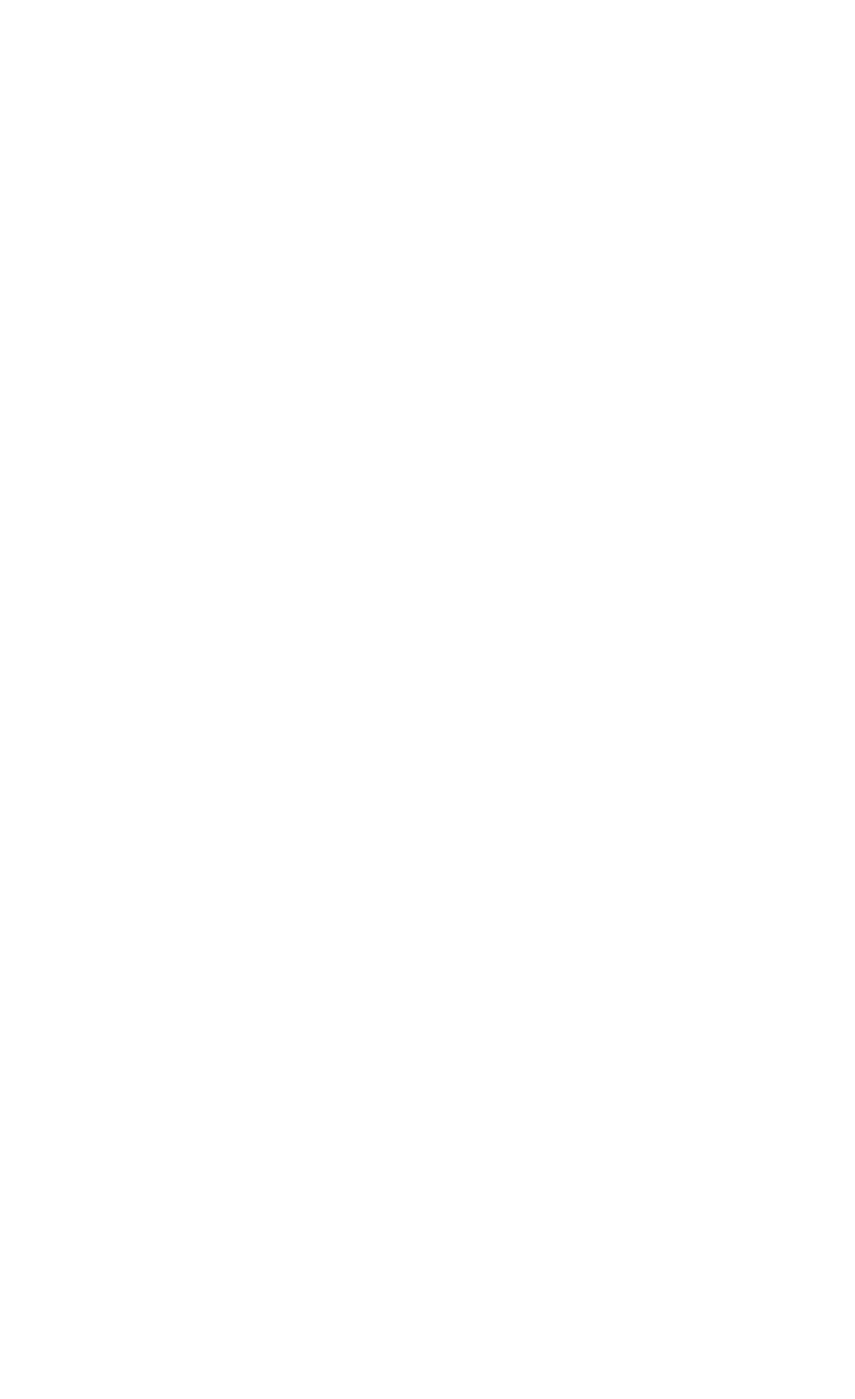
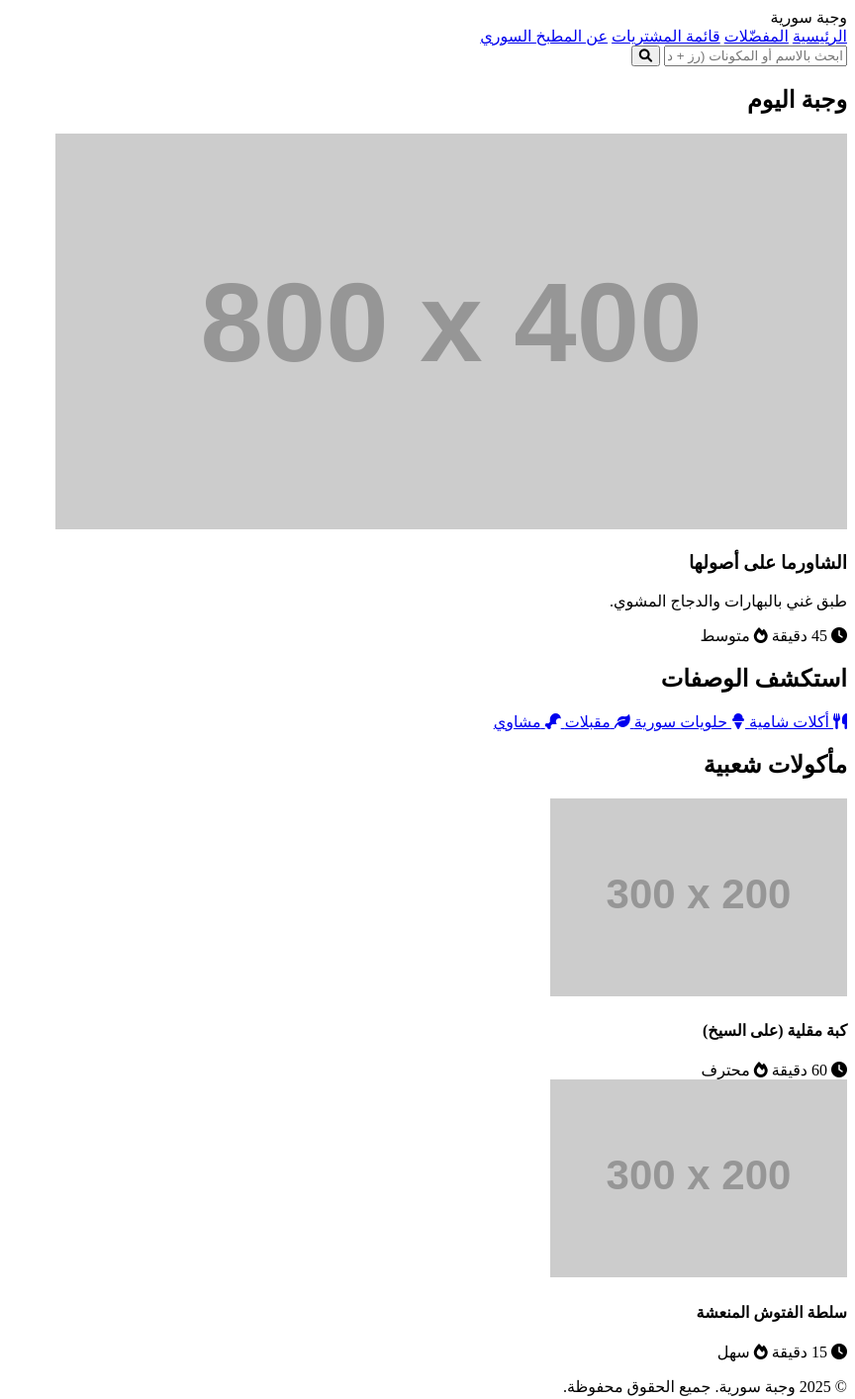
Before and after one commit to aymenbakkour/Mix-messages, a plain HTML site: page index.html in a window 1280 px wide. Shown: the whole page at 99% size, without its empty margins (416-1280 px from the left). Before the commit the page ends 800 px from the top, so only its background shows below. Drawn offline with Linux system fonts and the light colour scheme; placeholder pictures from the web are drawn by us.

Commit message:
index.html aktualisieren

```diff
--- a/index.html
+++ b/index.html
@@ -1,13 +1,97 @@
 <!DOCTYPE html>
-<html lang="en">
+<html lang="ar" dir="rtl">
 <head>
     <meta charset="UTF-8">
-    <meta http-equiv="X-UA-Compatible" content="IE=edge">
     <meta name="viewport" content="width=device-width, initial-scale=1.0">
-    <script src="script.js"></script>
-    <title>Document</title>
+    <title>وجبة سورية - المطبخ السوري الأصيل</title>
+    <link rel="stylesheet" href="style.css">
+    <link href="https://fonts.googleapis.com/css2?family=Cairo:wght@400;700&display=swap" rel="stylesheet">
+    <link rel="stylesheet" href="https://cdnjs.cloudflare.com/ajax/libs/font-awesome/6.0.0-beta3/css/all.min.css">
 </head>
 <body>
+    <header>
+        <div class="logo">وجبة سورية</div>
+        <nav>
+            <a href="index.html" class="active">الرئيسية</a>
+            <a href="#">المفضّلات</a>
+            <a href="#">قائمة المشتريات</a>
+            <a href="#">عن المطبخ السوري</a>
+        </nav>
+    </header>
 
+    <main class="home-page">
+        <section class="search-bar-container">
+            <div class="search-box">
+                <input type="text" id="recipe-search" placeholder="ابحث بالاسم أو المكونات (رز + دجاج...)">
+                <button class="search-btn"><i class="fas fa-search"></i></button>
+            </div>
+        </section>
+
+        <section class="daily-meal">
+            <h2>وجبة اليوم</h2>
+            <div class="meal-card featured-meal" onclick="location.href='recipe.html';">
+                <img src="https://via.placeholder.com/800x400?text=Shawarma+Image" alt="وجبة اليوم: الشاورما" class="featured-img">
+                <div class="meal-details">
+                    <h3>الشاورما على أصولها</h3>
+                    <p>طبق غني بالبهارات والدجاج المشوي.</p>
+                    <div class="meta-info">
+                        <span><i class="fas fa-clock"></i> 45 دقيقة</span>
+                        <span><i class="fas fa-fire"></i> متوسط</span>
+                    </div>
+                </div>
+            </div>
+        </section>
+
+        <section class="recipe-categories">
+            <h2>استكشف الوصفات</h2>
+            <div class="categories-grid">
+                <a href="#" class="category-card">
+                    <i class="fas fa-utensils"></i>
+                    <span>أكلات شامية</span>
+                </a>
+                <a href="#" class="category-card">
+                    <i class="fas fa-ice-cream"></i>
+                    <span>حلويات سورية</span>
+                </a>
+                <a href="#" class="category-card">
+                    <i class="fas fa-leaf"></i>
+                    <span>مقبلات</span>
+                </a>
+                <a href="#" class="category-card">
+                    <i class="fas fa-drumstick-bite"></i>
+                    <span>مشاوي</span>
+                </a>
+                </div>
+        </section>
+
+        <section class="latest-recipes">
+            <h2>مأكولات شعبية</h2>
+            <div class="recipes-grid">
+                <div class="meal-card recipe-item" onclick="location.href='recipe.html';">
+                    <img src="https://via.placeholder.com/300x200?text=Kubbeh+Image" alt="كبة مقلية">
+                    <h4>كبة مقلية (على السيخ)</h4>
+                    <div class="meta-info">
+                        <span><i class="fas fa-clock"></i> 60 دقيقة</span>
+                        <span><i class="fas fa-fire"></i> محترف</span>
+                    </div>
+                </div>
+                <div class="meal-card recipe-item" onclick="location.href='recipe.html';">
+                    <img src="https://via.placeholder.com/300x200?text=Fattoush+Image" alt="فتوش">
+                    <h4>سلطة الفتوش المنعشة</h4>
+                    <div class="meta-info">
+                        <span><i class="fas fa-clock"></i> 15 دقيقة</span>
+                        <span><i class="fas fa-fire"></i> سهل</span>
+                    </div>
+                </div>
+                </div>
+        </section>
+
+    </main>
+
+    <footer>
+        <p>&copy; 2025 وجبة سورية. جميع الحقوق محفوظة.</p>
+    </footer>
+
+    <script src="app.js"></script>
 </body>
 </html>
```
